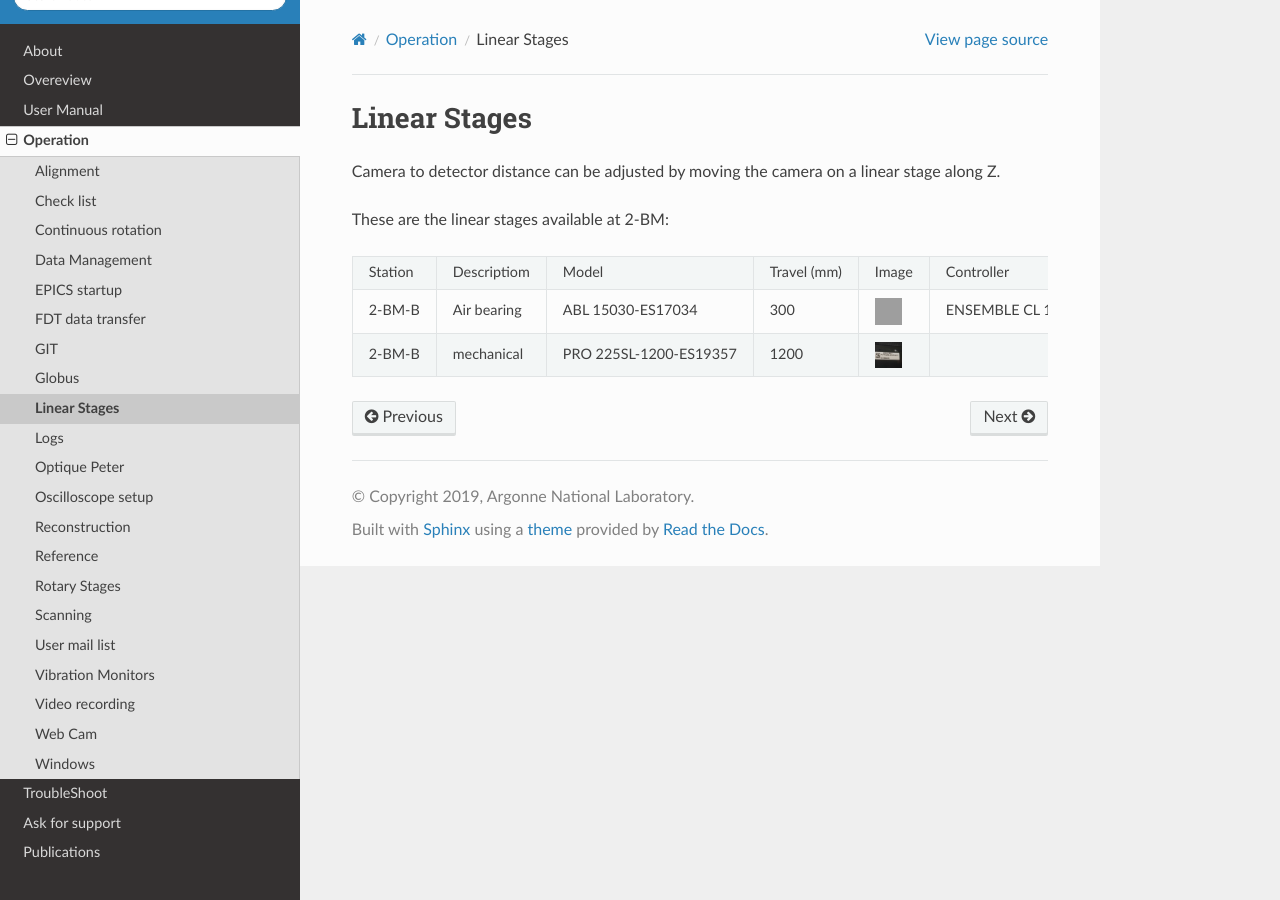
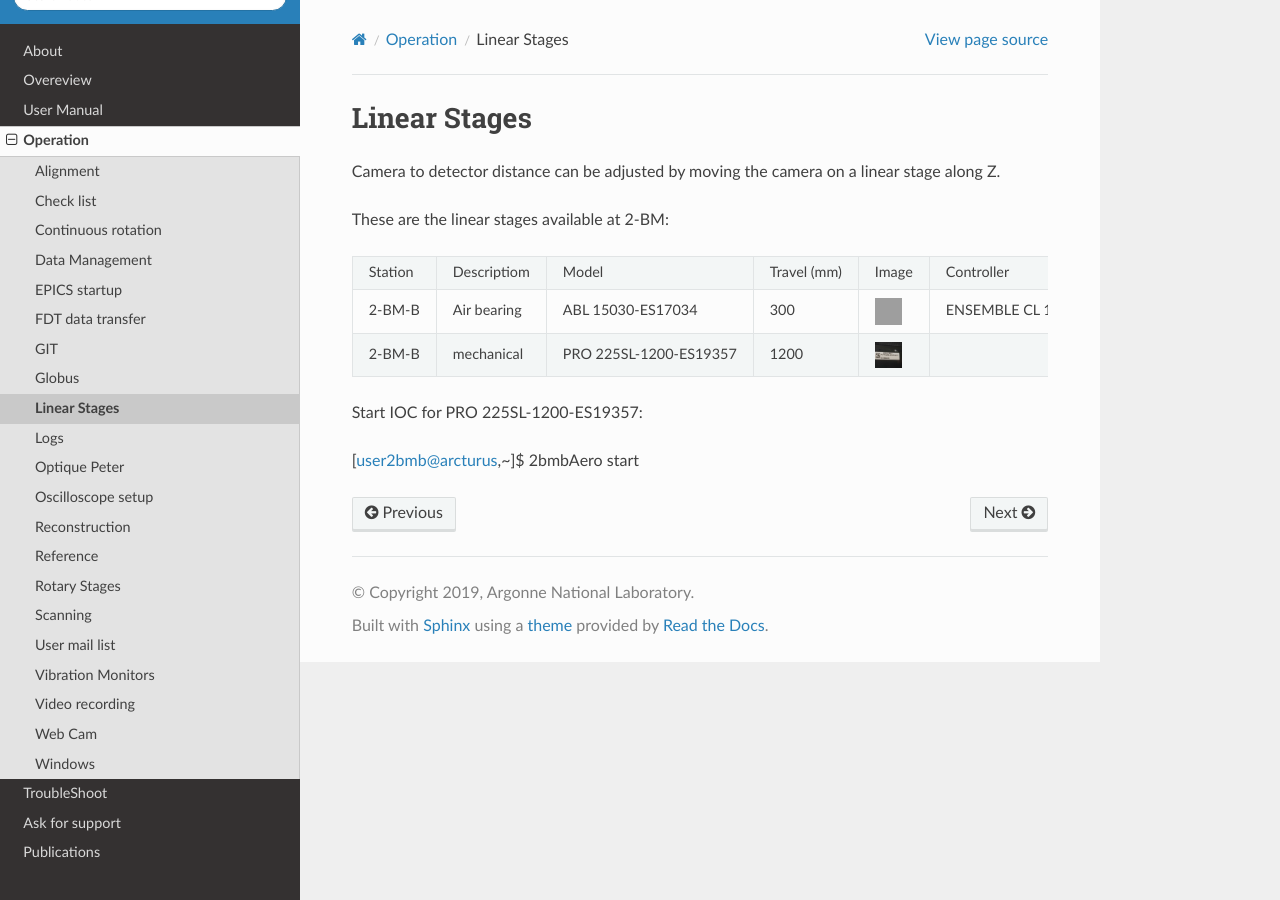
Before and after one commit to xray-imaging/2bm-docs, a Sphinx documentation site: the page built from docs/source/ops/item_010.rst, in a window 1280 px wide. Built offline with Sphinx 7.4.7 and the Read the Docs theme 2.0.0, drawn with Linux system fonts in a browser that asks for light colours; the version number could not be read and is left out; grey boxes are pictures that could not be loaded.

Commit message:
Update item_010.rst

```diff
--- a/docs/source/ops/item_010.rst
+++ b/docs/source/ops/item_010.rst
@@ -14,6 +14,11 @@ These are the linear stages available at 2-BM:
 | 2-BM-B    | mechanical   | PRO 225SL-1200-ES19357   |      1200              | |00004| |                            |                                  |
 +-----------+--------------+--------------------------+------------------------+---------+----------------------------+----------------------------------+
 
+Start IOC for PRO 225SL-1200-ES19357:
+
+[user2bmb@arcturus,~]$ 2bmbAero start
+
+
 .. _box link 0001: https://anl.box.com/s/ni1rtky64dj7iskozxkvmoc3uuvhg2be
 .. _order 0001: https://apps.inside.anl.gov/paris/req.jsp?reqNbr=F0-165119
 
```
